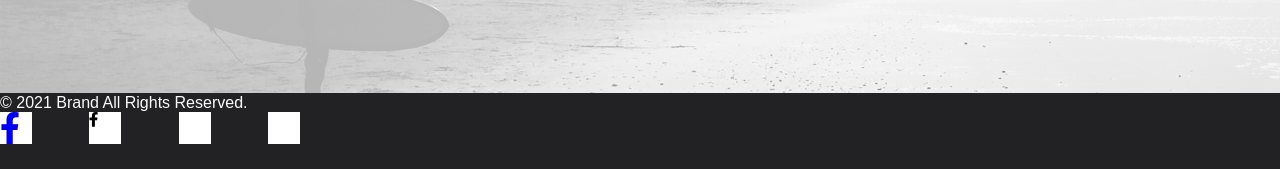
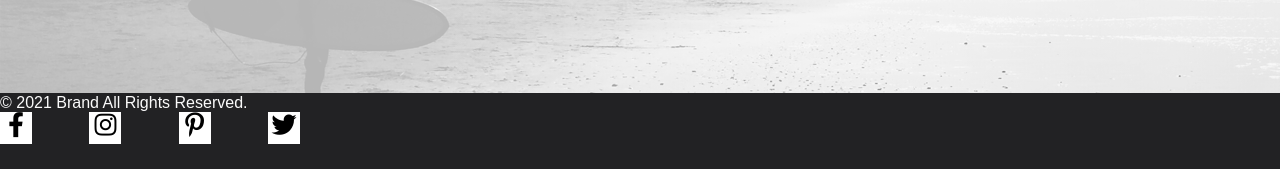
Before and after one commit to SoftThunder/GB_webinar_dz, a plain HTML site: page index.html in a window 1280 px wide. Shown: the part 3730-3899 px from the top of the page. Drawn offline with Linux system fonts and the light colour scheme.

Commit message:
стилизация иконок footer
добавил стили к иконкам соцсетей в  footer

```diff
--- a/index.html
+++ b/index.html
@@ -287,10 +287,10 @@
             <footer class="footer">
                 <p class="page-footer-txt">&copy; 2021 Brand All Rights Reserved.</p>
                 <div class="page-footer-socials">
-                    <a href="#" class="page-footer-socials-item"><i class="fab fa-facebook-f fa-2x"></i> </a>
-                    <a href="#" class="page-footer-socials-item"><img class="footer-icon" src="img/fb_icon.svg" alt=""></i></a>
-                    <a href="#" class="page-footer-socials-item"></a>
-                    <a href="#" class="page-footer-socials-item"></a>
+                    <a href="#" class="page-footer-socials-item"><i class="fab fa-facebook-f"></i> </a>
+                    <a href="#" class="page-footer-socials-item"><i class="fab fa-instagram"></i></a>
+                    <a href="#" class="page-footer-socials-item"><i class="fab fa-pinterest-p"></i></a>
+                    <a href="#" class="page-footer-socials-item"><i class="fab fa-twitter"></i></a>
                 </div>
             </footer>
         </div>
--- a/style.css
+++ b/style.css
@@ -313,6 +313,7 @@ color: #F16D7F;
 .txt-browse-all-products {
    font-size: 16px;
 line-height: 19px;
+text-decoration: none;
 
 color: #F26376;
 }
@@ -477,3 +478,16 @@ color: #FBFBFB;
   .icon-item:nth-child(4){
     background-position: -177px 0;
   }
+
+  i {
+
+      width: 32px;
+      height: 32px;
+    color:black;
+    display:inline-block;
+    font-size: 25px;
+    line-height: 50px;
+    background-color:white;
+    vertical-align: center;
+    text-align: center;
+ }
```
